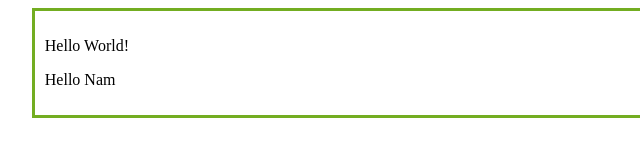
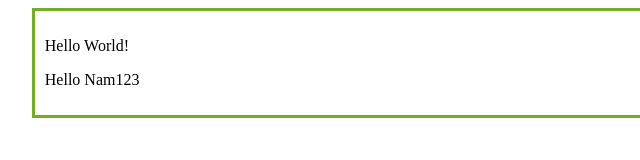
Before and after one commit to longdd90jp/basic-html, a plain HTML site: page index.html in a window 1280 px wide. Shown: the full height of the page, 216-856 px from the left. Drawn offline with Linux system fonts and the light colour scheme.

Commit message:
Update index.html

```diff
--- a/index.html
+++ b/index.html
@@ -15,7 +15,7 @@
 <body>
 <div class="center">
     <p>Hello World!</p>
-    <p>Hello Nam</p>
+    <p>Hello Nam123</p>
 </div>
 </body>
 </html>
```
